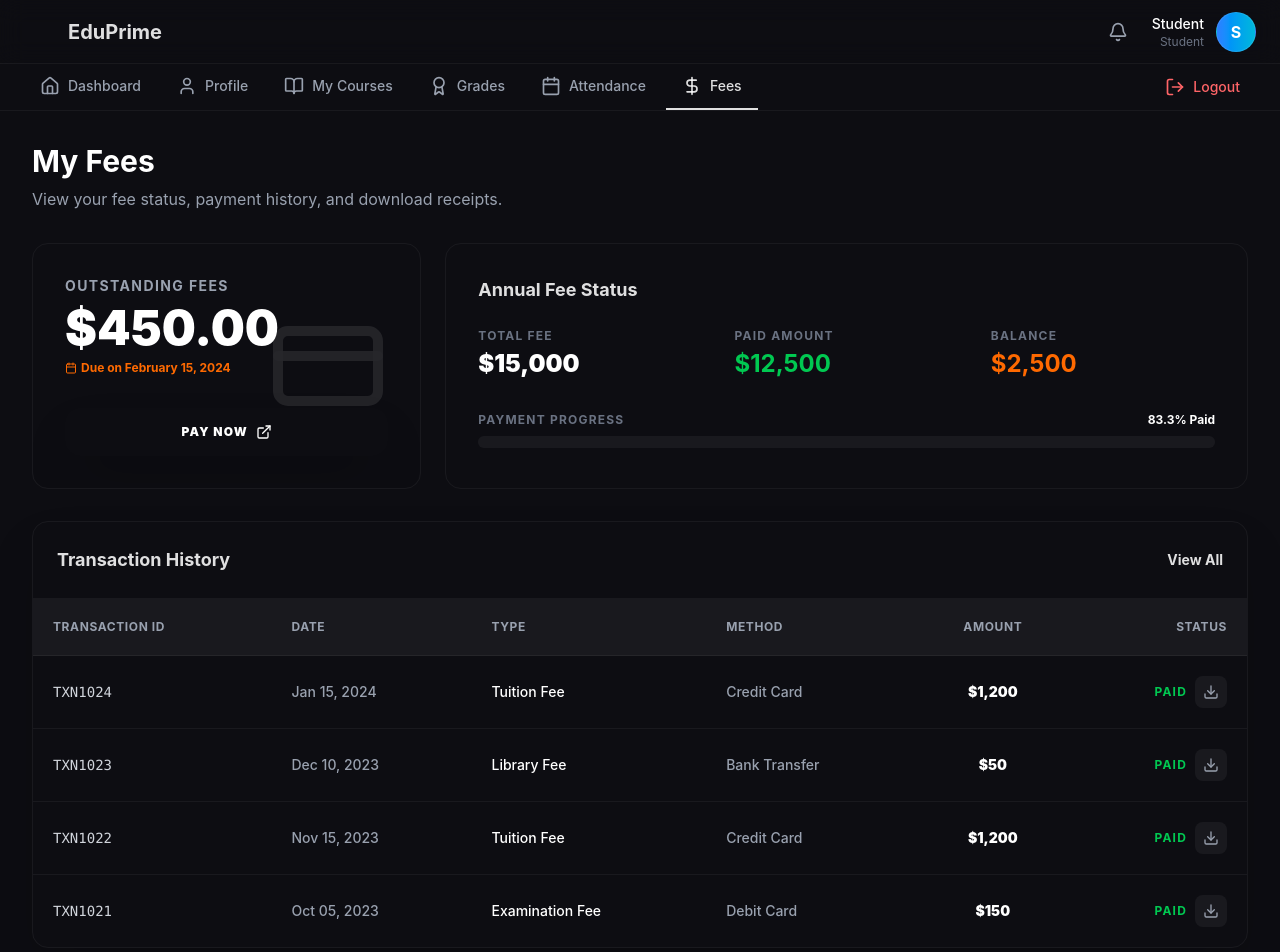
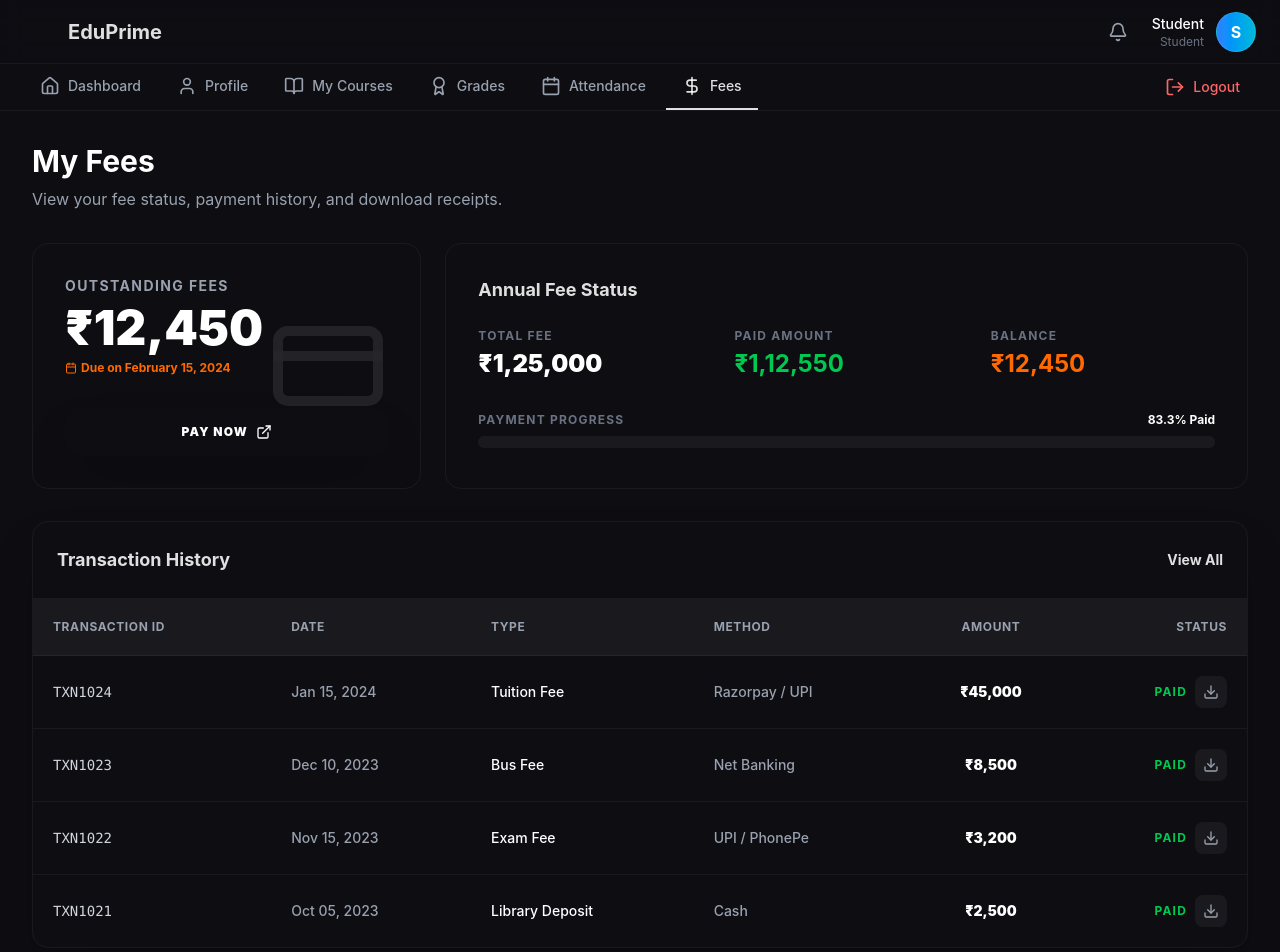
Before and after one commit to Naseer-047/School-website, a React app in the folder frontend/: page /student/fees in a window 1280 px wide. Shown: the top 952 px of the page. Built offline with nearby package versions, Linux system fonts and the light colour scheme; the HTML template or start-up script is replaced by a standard one.

Commit message:
implement student fees page with summary and transaction history

```diff
--- a/frontend/src/pages/student/Fees.jsx
+++ b/frontend/src/pages/student/Fees.jsx
@@ -3,10 +3,10 @@ import { DollarSign, CreditCard, Download, ExternalLink, Calendar, Check } from
 import MagneticButton from '../../components/ui/MagneticButton';
 
 const transactions = [
-    { id: "TXN1024", date: "Jan 15, 2024", type: "Tuition Fee", method: "Credit Card", amount: "$1,200", status: "Paid" },
-    { id: "TXN1023", date: "Dec 10, 2023", type: "Library Fee", method: "Bank Transfer", amount: "$50", status: "Paid" },
-    { id: "TXN1022", date: "Nov 15, 2023", type: "Tuition Fee", method: "Credit Card", amount: "$1,200", status: "Paid" },
-    { id: "TXN1021", date: "Oct 05, 2023", type: "Examination Fee", method: "Debit Card", amount: "$150", status: "Paid" },
+    { id: "TXN1024", date: "Jan 15, 2024", type: "Tuition Fee", method: "Razorpay / UPI", amount: "₹45,000", status: "Paid" },
+    { id: "TXN1023", date: "Dec 10, 2023", type: "Bus Fee", method: "Net Banking", amount: "₹8,500", status: "Paid" },
+    { id: "TXN1022", date: "Nov 15, 2023", type: "Exam Fee", method: "UPI / PhonePe", amount: "₹3,200", status: "Paid" },
+    { id: "TXN1021", date: "Oct 05, 2023", type: "Library Deposit", method: "Cash", amount: "₹2,500", status: "Paid" },
 ];
 
 const Fees = () => {
@@ -28,7 +28,7 @@ const Fees = () => {
                     </div>
                     <div className="p-8 relative z-10 flex flex-col h-full">
                         <p className="text-gray-400 text-sm font-bold uppercase tracking-widest mb-2">Outstanding Fees</p>
-                        <h2 className="text-5xl font-black text-white">$450.00</h2>
+                        <h2 className="text-5xl font-black text-white">₹12,450</h2>
                         <p className="text-orange-500 text-xs font-bold mt-2 flex items-center gap-1">
                              <Calendar size={12} /> Due on February 15, 2024
                         </p>
@@ -44,15 +44,15 @@ const Fees = () => {
                     <div className="grid grid-cols-1 md:grid-cols-3 gap-8">
                         <div>
                              <p className="text-gray-500 text-xs font-bold uppercase tracking-widest mb-1">Total Fee</p>
-                             <p className="text-2xl font-black text-white">$15,000</p>
+                             <p className="text-2xl font-black text-white">₹1,25,000</p>
                         </div>
                         <div>
                              <p className="text-gray-500 text-xs font-bold uppercase tracking-widest mb-1">Paid Amount</p>
-                             <p className="text-2xl font-black text-green-500 font-bold">$12,500</p>
+                             <p className="text-2xl font-black text-green-500 font-bold">₹1,12,550</p>
                         </div>
                         <div>
                              <p className="text-gray-500 text-xs font-bold uppercase tracking-widest mb-1">Balance</p>
-                             <p className="text-2xl font-black text-orange-500 font-bold">$2,500</p>
+                             <p className="text-2xl font-black text-orange-500 font-bold">₹12,450</p>
                         </div>
                     </div>
 
```
